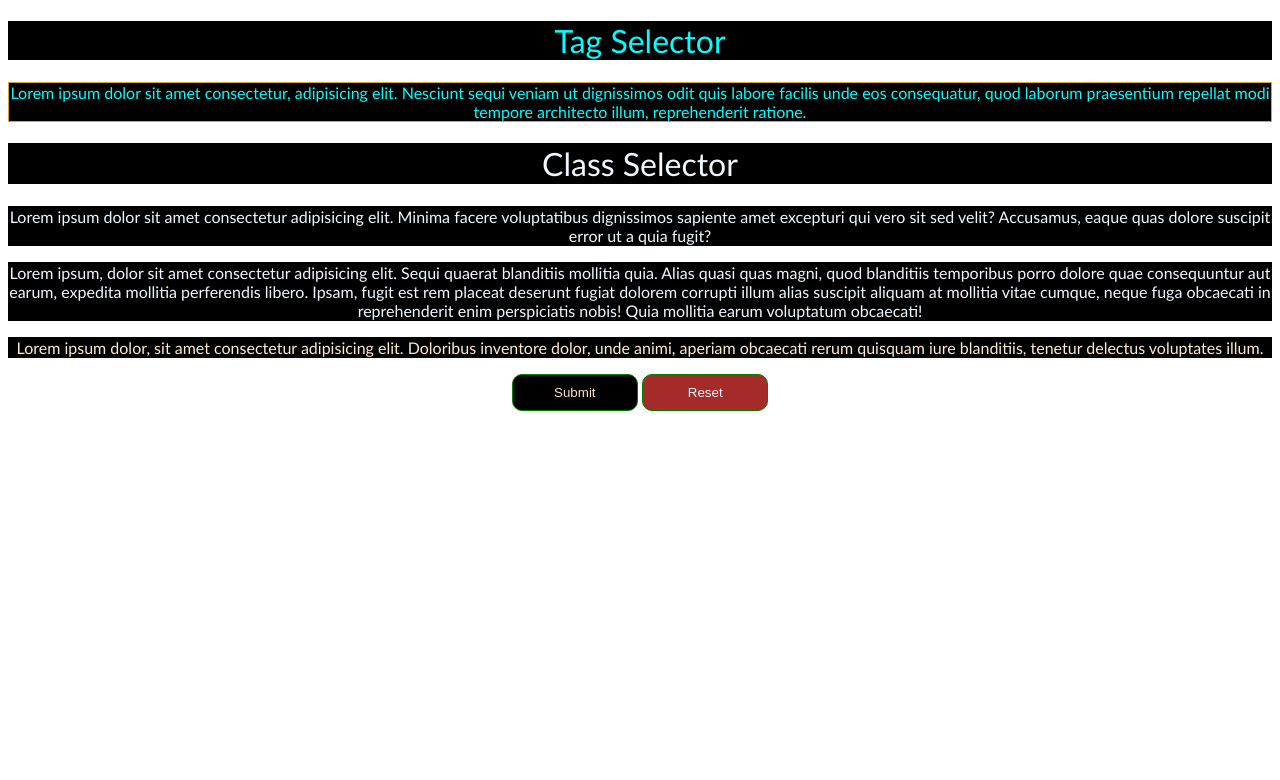
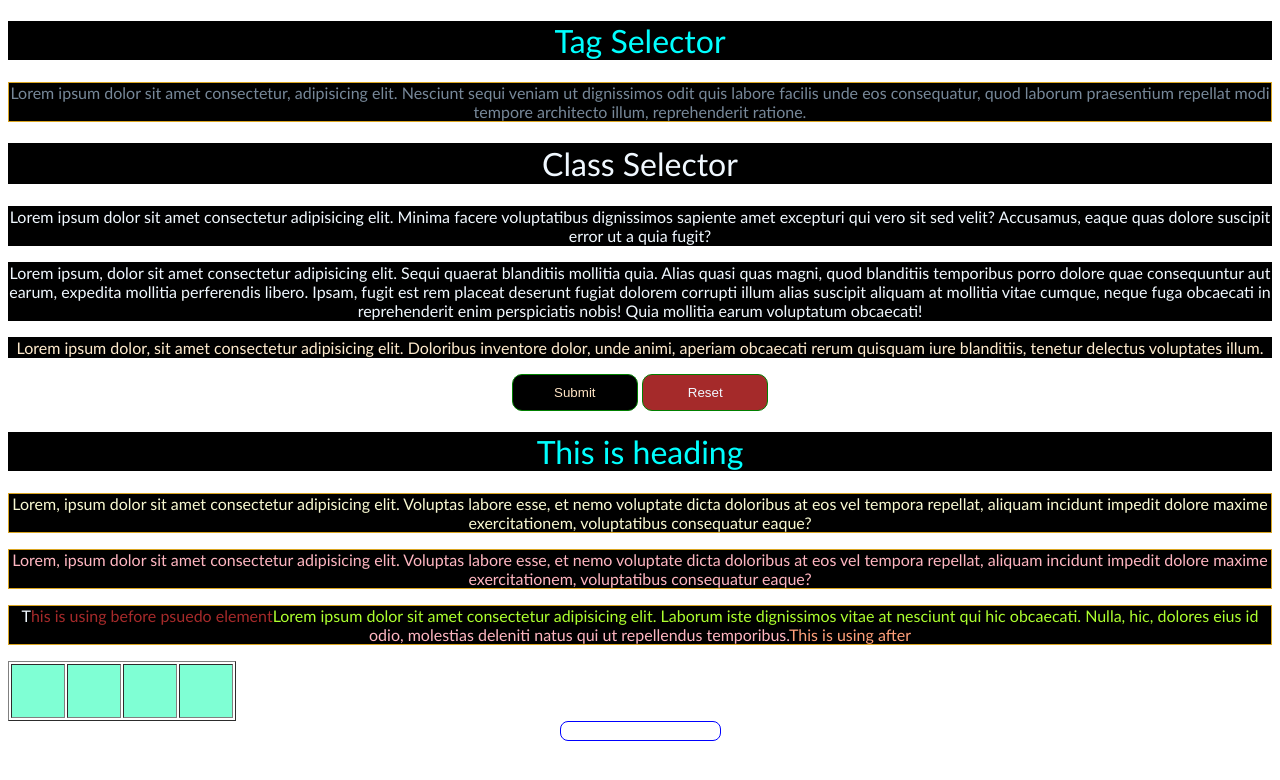
Before and after one commit to vaibhav345-singhal/CSS, a plain HTML site: page CSS-1/index.html in a window 1280 px wide. Drawn offline with Linux system fonts and the light colour scheme.

Commit message:
css-selectors

```diff
--- a/CSS-1/index.html
+++ b/CSS-1/index.html
@@ -35,6 +35,34 @@
 
     <button class="btn" id="btn-1">Submit</button>
     <button class="btn" id="btn-2">Reset</button>
+
+    <div class="head">
+        <h1>This is heading</h1>
+        <p>Lorem, ipsum dolor sit amet consectetur adipisicing elit. Voluptas labore esse, et nemo voluptate dicta
+            doloribus at eos vel tempora repellat, aliquam incidunt impedit dolore maxime exercitationem, voluptatibus
+            consequatur eaque?</p>
+    </div>
+
+    <p>Lorem, ipsum dolor sit amet consectetur adipisicing elit. Voluptas labore esse, et nemo voluptate dicta
+        doloribus at eos vel tempora repellat, aliquam incidunt impedit dolore maxime exercitationem, voluptatibus
+        consequatur eaque?</p>
+
+
+    <p id="ps-demo">Lorem ipsum dolor sit amet consectetur adipisicing elit. Laborum iste dignissimos vitae at nesciunt
+        qui hic
+        obcaecati. Nulla, hic, dolores eius id odio, molestias deleniti natus qui ut repellendus temporibus.</p>
+
+    <table border="1">
+        <tr>
+            <td></td>
+            <td></td>
+            <td></td>
+            <td></td>
+        </tr>
+    </table>
+
+    <input type="text">
+
 </body>
 
 </html>
--- a/CSS-1/style.css
+++ b/CSS-1/style.css
@@ -69,3 +69,100 @@ h1 {
     color: aqua;
     background-color: black;
 }
+
+/* combinator selector */
+/* 1. General Sibling Selector */
+
+
+/* target all the p tags that are siblings of elements which have class-name as `head` */
+
+.head~p {
+    color: lightpink;
+}
+
+
+/* 2. Adjacent sibling selector */
+/* targets the sibling p tag that come immediately after h1 tag */
+
+h1+p {
+    color: lightslategray;
+}
+
+
+
+/* 3. Child Selector */
+/* targets all the direct children */
+
+div>p {
+    color: red;
+}
+
+
+/* 4. descendent selector
+targets all the descendants of an element */
+
+div p {
+    color: lightgoldenrodyellow;
+}
+
+
+/* selector[attribute_name="attribute_value"] */
+
+input[type="text"],
+input[type="email"] {
+    border: 1px solid blue;
+    border-radius: 8px;
+    font-family: 'Gill Sans', 'Gill Sans MT', Calibri, 'Trebuchet MS', sans-serif;
+}
+
+a[target="_blank"] {
+    background-color: yellow;
+}
+
+/* used to style specified parts of an element */
+/* syntax:
+selector::pseudo-element{} */
+
+#ps-demo::first-letter {
+    color: aliceblue;
+}
+
+#ps-demo::first-line {
+    color: greenyellow;
+}
+
+#ps-demo::after {
+    content: "This is using after";
+    color: lightsalmon;
+}
+
+#ps-demo::before {
+    content: "This is using before psuedo element";
+    color: brown
+}
+
+/* psuedo class Selector */
+/* Syntax => any_selector:psuedo-class */
+
+td {
+    width: 50px;
+    height: 50px;
+    background-color: aquamarine;
+}
+
+td:nth-child(2n):hover {
+    width: 100px;
+    height: 100px;
+    background-color: lightcoral
+}
+
+td:nth-child(2n-1):hover {
+    width: 100px;
+    height: 100px;
+    background-color: lightsalmon
+}
+
+input:focus {
+    background-color: lightskyblue;
+    color: black;
+}
```
